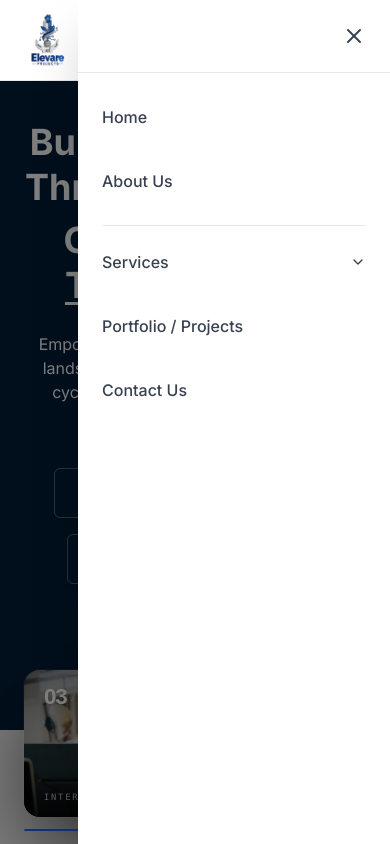
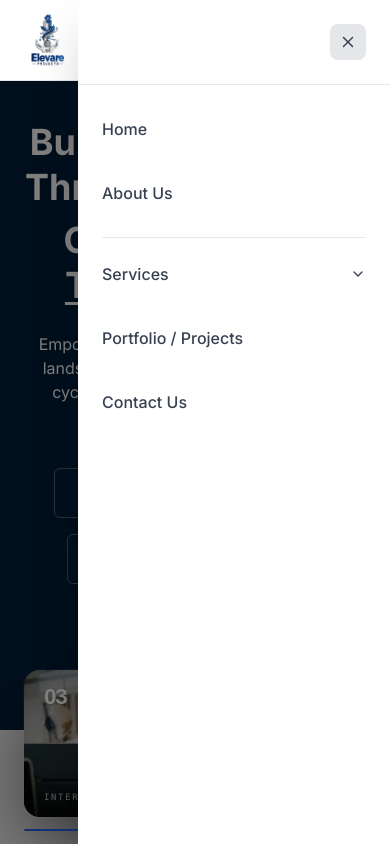
Before and after one commit to elevareprojectsltd/elevare, a React (Vite) app: page / in a window 390 px wide. Both pictures are taken after a click on the button 358 px from the left and 40 px from the top of the page. Shown: the top 844 px of the page. Built offline with nearby package versions, Linux system fonts and the light colour scheme.

Commit message:
Menu fixed

```diff
--- a/src/components/Navbar.jsx
+++ b/src/components/Navbar.jsx
@@ -340,19 +340,20 @@ export default function Navbar() {
 
               {/* MOBILE HAMBURGER / CLOSE BUTTON
                   Only visible below lg breakpoint (lg:hidden).
-                  Icon swaps between FiMenu (closed) and FiX (open).
-                  Hover colour uses --nav-hover-text for consistency.
+                  Styled as a rounded square pill with three custom bars.
+                  Middle bar is shorter for a more intentional look.
+                  Background uses --nav-border so it adapts to light/dark mode.
               */}
               <motion.button
-                className="lg:hidden text-2xl transition"
-                style={{ color: "var(--text-color)" }}
+                className="lg:hidden flex items-center justify-center w-10 h-10 rounded-lg transition-colors duration-200"
+                style={{ backgroundColor: "var(--nav-border)", color: "var(--text-color)" }}
                 onClick={() => setMenuOpen(!menuOpen)}
                 aria-label="Toggle menu"
-                whileTap={{ scale: 0.9 }}
-                onMouseEnter={onHoverIn}
-                onMouseLeave={onHoverOut}
+                whileTap={{ scale: 0.92 }}
+                onMouseEnter={(e) => { e.currentTarget.style.backgroundColor = "var(--nav-hover-bg)"; }}
+                onMouseLeave={(e) => { e.currentTarget.style.backgroundColor = "var(--nav-border)"; }}
               >
-                {menuOpen ? <FiX /> : <FiMenu />}
+                <FiMenu size={20} />
               </motion.button>
             </div>
           </div>
@@ -401,22 +402,21 @@ export default function Navbar() {
             >
               <div className="flex flex-col h-full">
 
-                {/* SIDEBAR HEADER — close button only */}
+                {/* SIDEBAR HEADER — styled X close button in a rounded square */}
                 <div
                   className="flex items-center justify-end p-6 border-b"
                   style={{ borderColor: "var(--nav-border)" }}
                 >
                   <motion.button
                     onClick={() => setMenuOpen(false)}
-                    className="text-2xl transition"
-                    style={{ color: "var(--text-color)" }}
+                    className="flex items-center justify-center w-9 h-9 rounded-lg transition-colors duration-200"
+                    style={{ backgroundColor: "var(--nav-border)", color: "var(--text-color)" }}
                     aria-label="Close menu"
-                    whileHover={{ scale: 1.1, rotate: 90 }} // Rotates to form an × on hover
                     whileTap={{ scale: 0.9 }}
-                    onMouseEnter={onHoverIn}
-                    onMouseLeave={onHoverOut}
+                    onMouseEnter={(e) => { e.currentTarget.style.backgroundColor = "var(--nav-hover-bg)"; e.currentTarget.style.color = "var(--nav-hover-text)"; }}
+                    onMouseLeave={(e) => { e.currentTarget.style.backgroundColor = "var(--nav-border)"; e.currentTarget.style.color = "var(--text-color)"; }}
                   >
-                    <FiX />
+                    <FiX size={18} />
                   </motion.button>
                 </div>
 
```
Also changed, not shown: 4 other files (tests, documents, lock files or other folders).
